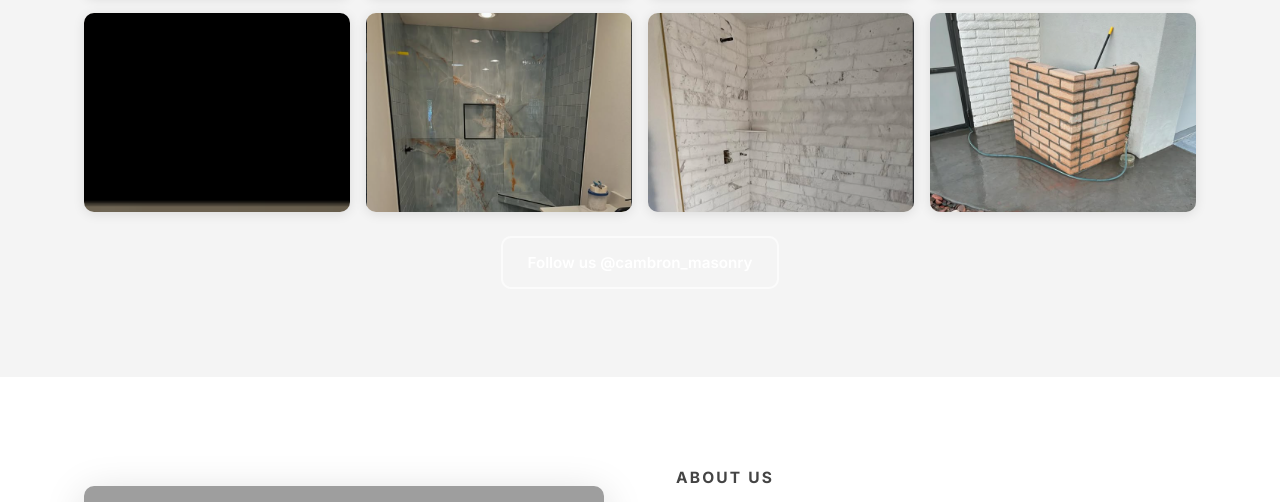
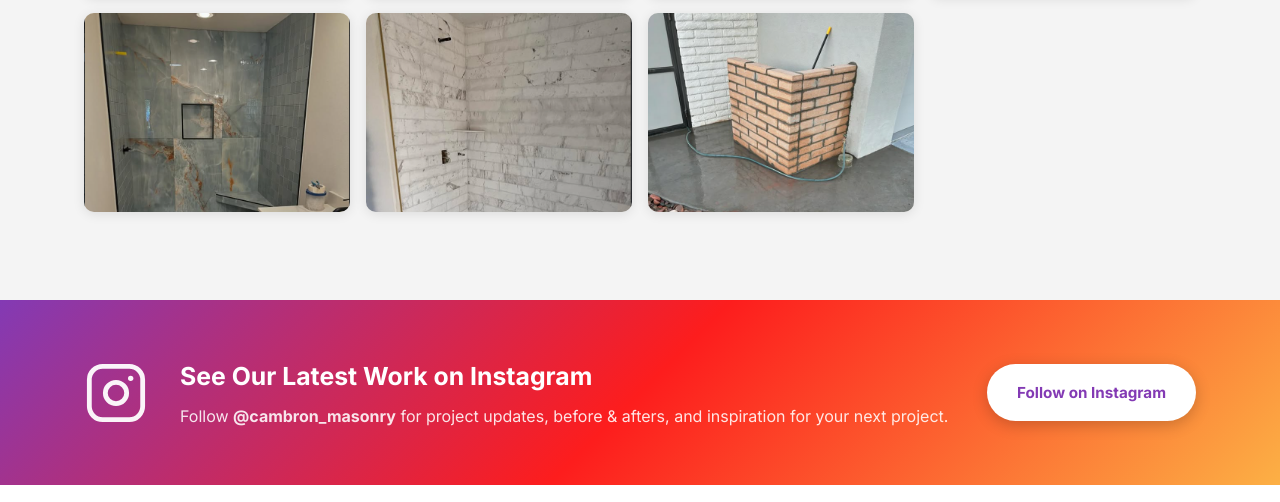
Before and after one commit to softwaresCabe/camborn-masonry, a plain HTML site: page index.html in a window 1280 px wide. Shown: the part 2695-3197 px from the top of the page. Drawn offline with Linux system fonts and the light colour scheme; grey boxes are pictures that could not be loaded.

Commit message:
Add Instagram CTA section linking to @cambron_masonry
Co-Authored-By: Claude Sonnet 4.6 <noreply@anthropic.com>

```diff
--- a/index.html
+++ b/index.html
@@ -201,9 +201,6 @@
           <img src="images/portfolio/photo-4.png" alt="Masonry project" loading="lazy" />
         </div>
         <div class="gallery-item">
-          <img src="images/portfolio/photo-5.png" alt="Masonry project" loading="lazy" />
-        </div>
-        <div class="gallery-item">
           <img src="images/portfolio/photo-6.png" alt="Masonry project" loading="lazy" />
         </div>
         <div class="gallery-item">
@@ -214,10 +211,26 @@
         </div>
       </div>
 
-      <p style="text-align:center; margin-top:24px;">
-        <a href="https://www.instagram.com/cambron_masonry/" target="_blank" rel="noopener" class="btn btn-outline">Follow us @cambron_masonry</a>
-      </p>
+    </div>
+  </section>
 
+  <!-- ── INSTAGRAM CTA ── -->
+  <section class="instagram-cta">
+    <div class="container instagram-cta-inner">
+      <div class="instagram-cta-icon">
+        <svg xmlns="http://www.w3.org/2000/svg" viewBox="0 0 24 24" fill="none" stroke="currentColor" stroke-width="1.8" stroke-linecap="round" stroke-linejoin="round" aria-hidden="true">
+          <rect x="2" y="2" width="20" height="20" rx="5" ry="5"/>
+          <circle cx="12" cy="12" r="4"/>
+          <circle cx="17.5" cy="6.5" r="1" fill="currentColor" stroke="none"/>
+        </svg>
+      </div>
+      <div class="instagram-cta-text">
+        <h2>See Our Latest Work on Instagram</h2>
+        <p>Follow <strong>@cambron_masonry</strong> for project updates, before &amp; afters, and inspiration for your next project.</p>
+      </div>
+      <a href="https://www.instagram.com/cambron_masonry/" target="_blank" rel="noopener" class="btn instagram-btn">
+        Follow on Instagram
+      </a>
     </div>
   </section>
 
--- a/style.css
+++ b/style.css
@@ -436,6 +436,61 @@ ul { list-style: none; }
 }
 .gallery-item:hover .gallery-label { opacity: 1; }
 
+/* ── INSTAGRAM CTA ── */
+.instagram-cta {
+  background: linear-gradient(135deg, #833ab4 0%, #fd1d1d 50%, #fcb045 100%);
+  padding: 56px 0;
+}
+.instagram-cta-inner {
+  display: flex;
+  align-items: center;
+  gap: 32px;
+  flex-wrap: wrap;
+}
+.instagram-cta-icon {
+  flex-shrink: 0;
+  width: 64px;
+  height: 64px;
+  color: white;
+  opacity: .95;
+}
+.instagram-cta-icon svg {
+  width: 100%;
+  height: 100%;
+}
+.instagram-cta-text {
+  flex: 1;
+  min-width: 220px;
+  color: white;
+}
+.instagram-cta-text h2 {
+  font-size: 1.55rem;
+  font-weight: 700;
+  color: white;
+  margin-bottom: 6px;
+}
+.instagram-cta-text p {
+  font-size: 1rem;
+  color: rgba(255,255,255,.88);
+}
+.instagram-btn {
+  flex-shrink: 0;
+  background: white;
+  color: #833ab4;
+  font-weight: 700;
+  font-size: .95rem;
+  padding: 14px 28px;
+  border-radius: 40px;
+  text-decoration: none;
+  white-space: nowrap;
+  transition: transform var(--transition), box-shadow var(--transition);
+  box-shadow: 0 4px 16px rgba(0,0,0,.2);
+}
+.instagram-btn:hover {
+  transform: translateY(-2px);
+  box-shadow: 0 8px 24px rgba(0,0,0,.28);
+}
+
 /* ── ABOUT ── */
 .about-inner {
   display: grid;
@@ -691,6 +746,8 @@ a.contact-value:hover { color: var(--clr-primary); }
   .services-grid { grid-template-columns: 1fr; }
 
   .cta-band-inner { flex-direction: column; text-align: center; }
+  .instagram-cta-inner { flex-direction: column; text-align: center; align-items: center; }
+  .instagram-cta-text h2 { font-size: 1.3rem; }
 
   .gallery-grid { grid-template-columns: 1fr 1fr; }
 
```
